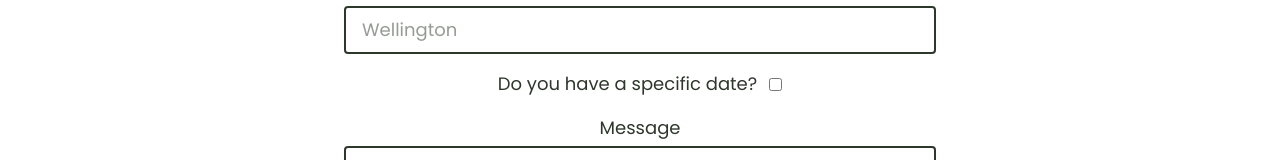
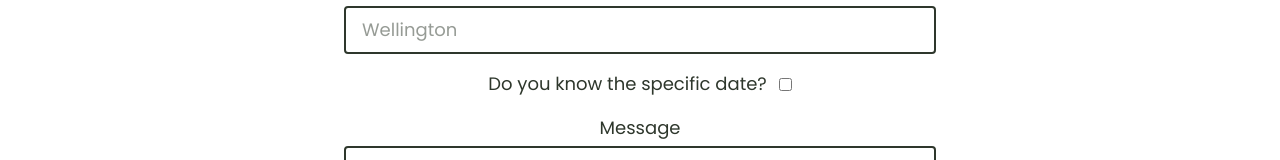
Before and after one commit to shadae-ellmers/hollie-ellmers-photography, a Next.js app: page /contact in a window 1280 px wide. Shown: the part 1013-1173 px from the top of the page. Built offline with nearby package versions, Linux system fonts and the light colour scheme; no server answers; what next-recaptcha-v3 would draw is missing.

Commit message:
update date checkbox label on contact form

```diff
--- a/components/ContactForm.tsx
+++ b/components/ContactForm.tsx
@@ -107,7 +107,7 @@ export default function ContactForm() {
             />
           </div>
           <div className="flex flex-row items-center justify-center gap-1">
-            <label htmlFor="dateCheck">Do you have a specific date?</label>
+            <label htmlFor="dateCheck">Do you know the specific date?</label>
             <input
               id="dateCheck"
               type="checkbox"
```
